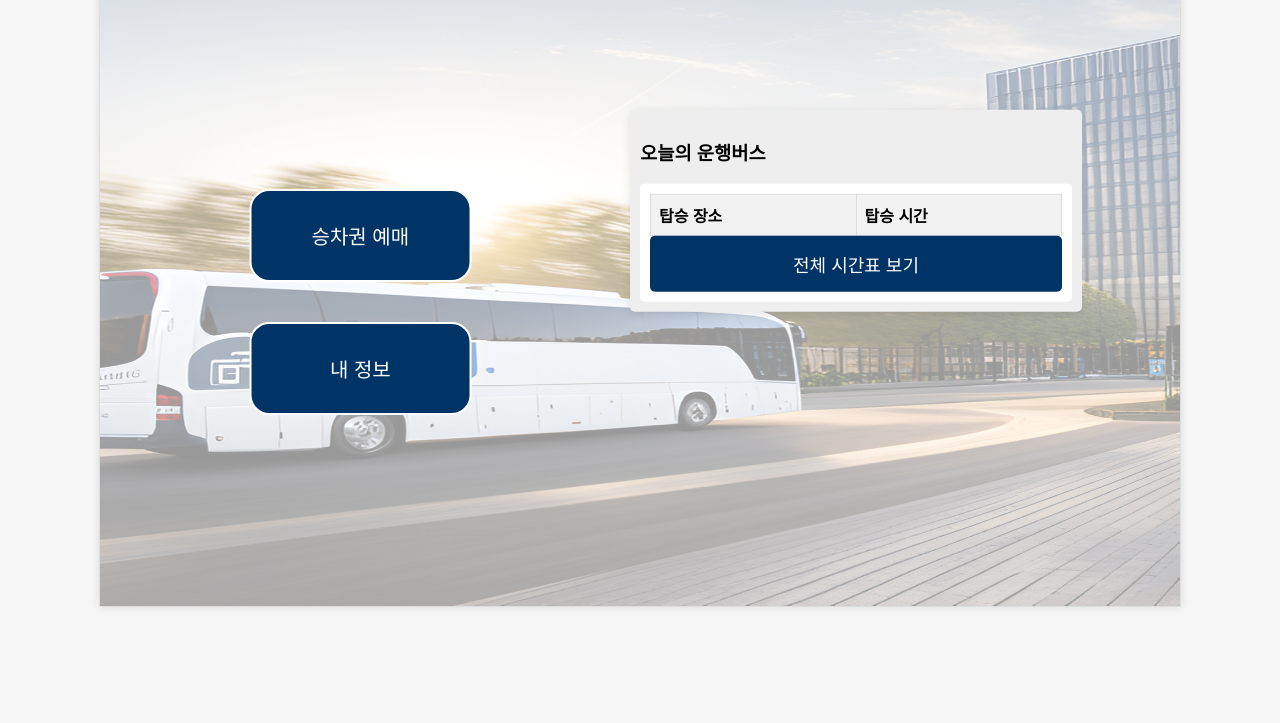
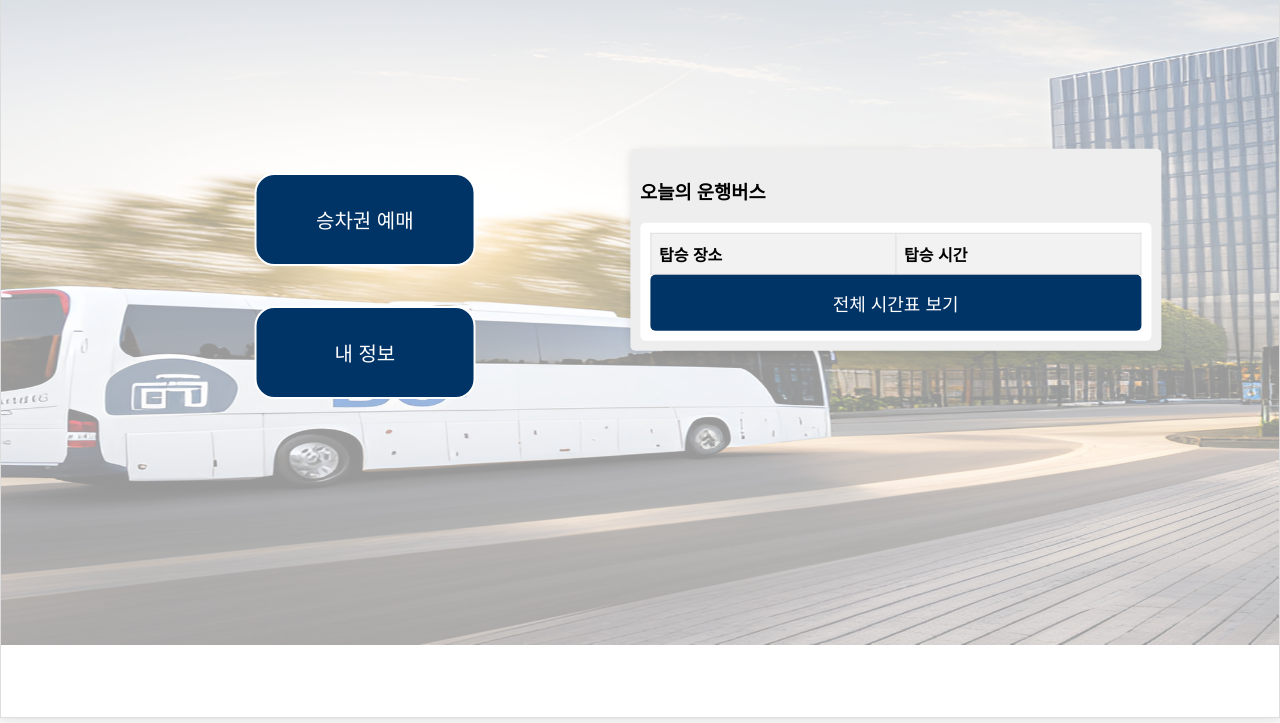
Before and after one commit to BUCapstoneDesign/BusSystem, a website: page public/Main.html in a window 1280 px wide. Shown: the part 77-800 px from the top of the page. Drawn offline with Linux system fonts and the light colour scheme; no server answers.

Commit message:
Update MainStyles.css

```diff
--- a/public/MainStyles.css
+++ b/public/MainStyles.css
@@ -1,4 +1,5 @@
 body {
+  overflow: hidden;
   margin: 0;
   font-family: Arial, sans-serif;
   background-color: #F6F6F6;
@@ -6,9 +7,6 @@ body {
 
 .container {
   display: grid;
-  width: 100%;
-  max-height: 1920px;
-  max-width: 1080px;
   margin: 0 auto;
   background-color: white;
   border: 1px solid #ddd;
@@ -50,6 +48,8 @@ header {
 }
 
 .MainBackground {
+  background-repeat : no-repeat;
+  background-size : cover;
   position: relative;
   width: 100%;
   height: 100%;
@@ -57,15 +57,15 @@ header {
 
 .MainBackground .main-img {
   width: 100%;
-  height: auto;
+  height: 90%;
   display: block;
   opacity: 0.4;
 }
 
 .buttons {
   position: absolute;
-  top: 50%;
-  left: 20%;
+  top: 40%;
+  left: 25%;
   transform: translate(-30%, -50%);
   display: flex;
   flex-direction: column;
```
